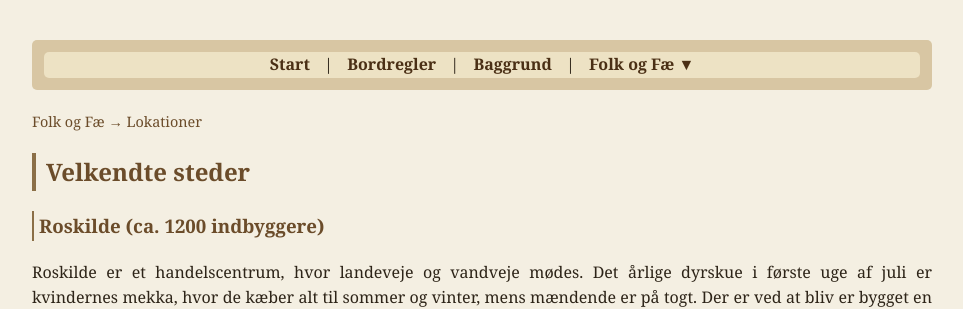
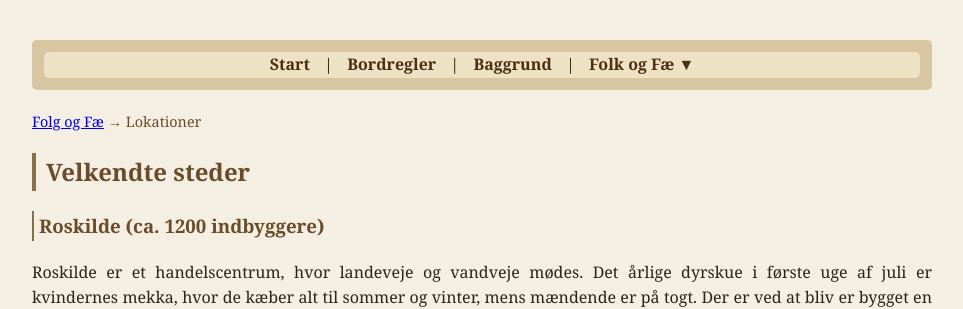
Before and after one commit to Stoffer75/den2side.dk, a Jekyll site: the page built from karakterer/steder.html, in a window 1280 px wide. Shown: the top 309 px of the page, without its empty margins (158-1121 px from the left). Built offline with Jekyll 4.4.1, drawn with Linux system fonts in a browser that asks for light colours.

Commit message:
Update steder.html

```diff
--- a/karakterer/steder.html
+++ b/karakterer/steder.html
@@ -3,7 +3,7 @@ layout: default
 title: Danevang
 ---
 <p class="breadcrumb">
-Folk og Fæ → Lokationer
+<a href="{{ '/karakterer.html' | relative_url }}">Folg og Fæ</a> → Lokationer
 </p>
 
 <h2>Velkendte steder</h2>
```
